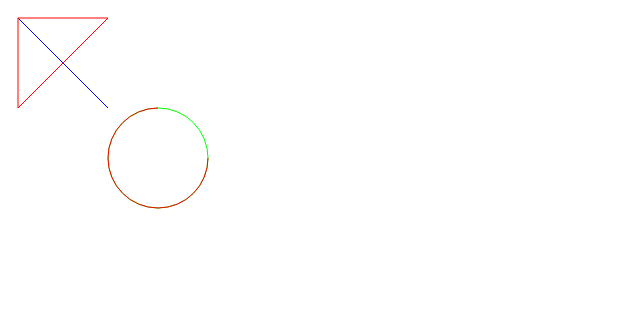
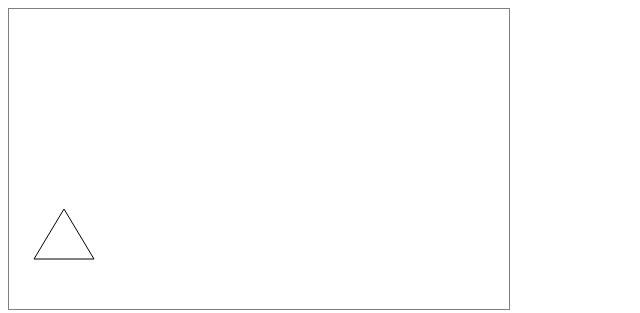
Before and after one commit to elsci-io/ui-puck, a plain HTML site: page index.html in a window 1280 px wide. Shown: the whole page, without its empty margins (0-640 px from the left). Drawn offline with Linux system fonts and the light colour scheme.

Commit message:
added triangle

```diff
--- a/css/style.css
+++ b/css/style.css
@@ -1,3 +1,3 @@
-.canvas-2d {
+.canvas-component_canvas-2d {
     border: gray 1px solid;
 }
--- a/js/Canvas2D.js
+++ b/js/Canvas2D.js
@@ -13,9 +13,9 @@ class Canvas2D {
      * @param endAngle - end angle of the arc, in radians
      * @param stroke - stroke color
      */
-    drawArc(x, y, radius, startAngle, endAngle, stroke = 'black') {
+    drawArc(x, y, radius, startAngle, endAngle, stroke = 'black', counterclockwise = true) {
         this.context.beginPath();
-        this.context.arc(x, y, radius, startAngle, endAngle);
+        this.context.arc(x, y, radius, startAngle, endAngle, counterclockwise);
         this.context.strokeStyle = stroke;
         this.context.stroke();
     }
--- a/js/main.js
+++ b/js/main.js
@@ -1,10 +1,22 @@
 window.addEventListener("load", (_) => {
-    const canvas2D = new Canvas2D(
+    // const canvas = new Canvas2D(
+    //     document.querySelector('.canvas-container'),
+    //     {width: 300, height: 300}
+    // );
+    // canvas.drawCircle(75, 150, 50, '#2088c0');
+    // canvas.drawCircle(125, 150, 50, '#2088c0');
+    // canvas.drawCircle(175, 150, 50, '#2088c0');
+    // canvas.drawCircle(225, 150, 50, '#2088c0');
+    // canvas2D.drawArc(150, 150, 50,0,-2, '#ff0000');
+    // canvas2D.drawLine(10, 10, 100, 100, '#0000ff');
+    // canvas2D.drawTriangle(10, 10, 100, 10, 10, 100, '#ff0000');
+
+    const canvas2 = new Canvas2D(
         document.querySelector('.canvas-container'),
-        {width: 300, height: 300}
+        {width: 500, height: 300}
     );
-    canvas2D.drawCircle(150, 150, 50, '#00ff00');
-    canvas2D.drawArc(150, 150, 50,0,-Math.PI/2, '#ff0000');
-    canvas2D.drawLine(10, 10, 100, 100, '#0000ff');
-    canvas2D.drawTriangle(10, 10, 100, 10, 10, 100, '#ff0000');
+    // triangle
+    canvas2.drawLine(25, 250, 85, 250);
+    canvas2.drawLine(25, 250, 55, 200);
+    canvas2.drawLine(55, 200, 85, 250);
 });
```
